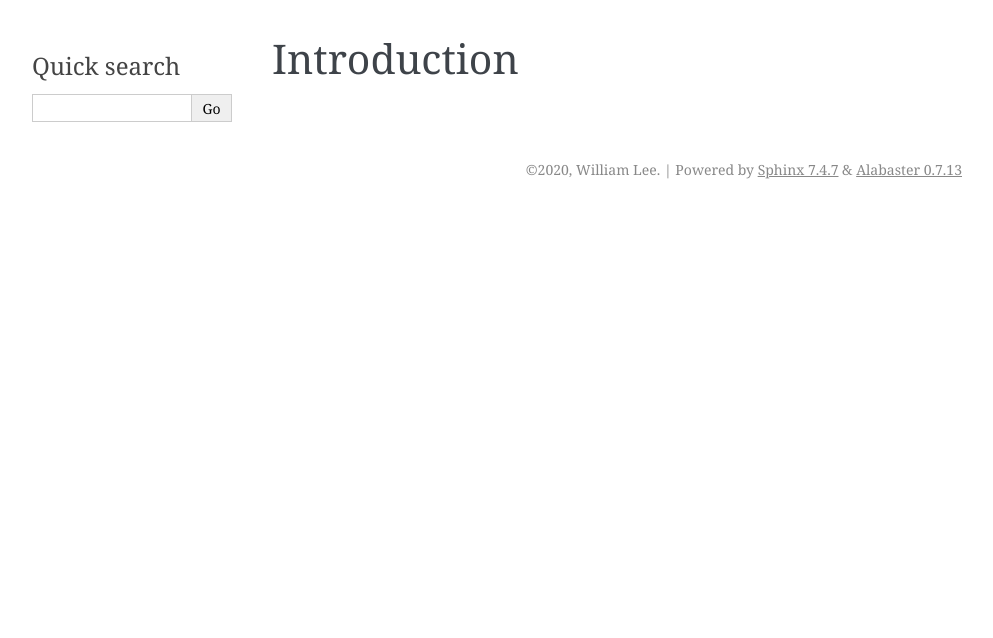
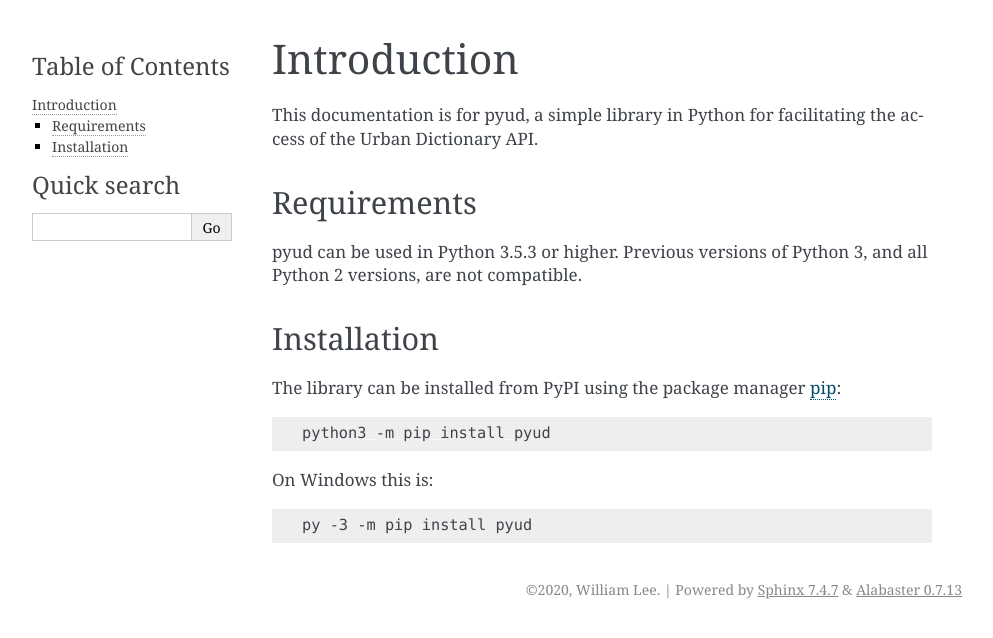
Before and after one commit to WilliamWFLee/pyud, a Sphinx documentation site: the page built from docs/introduction.rst, in a window 1280 px wide. Shown: the top 638 px of the page, without its empty margins (148-1141 px from the left). Built offline with Sphinx 7.4.7, drawn with Linux system fonts in a browser that asks for light colours.

Commit message:
Add content to introduction page

```diff
--- a/docs/introduction.rst
+++ b/docs/introduction.rst
@@ -1,2 +1,24 @@
 Introduction
 ============
+
+This documentation is for pyud, a simple library in Python for facilitating the access of the Urban Dictionary API.
+
+Requirements
+------------
+
+pyud can be used in Python 3.5.3 or higher. Previous versions of Python 3, and all Python 2 versions, are not compatible.
+
+Installation
+------------
+
+The library can be installed from PyPI using the package manager `pip <https://pypi.org/project/pip/>`_:
+
+.. code:: sh
+
+    python3 -m pip install pyud
+
+On Windows this is:
+
+.. code:: bat
+
+    py -3 -m pip install pyud
```
